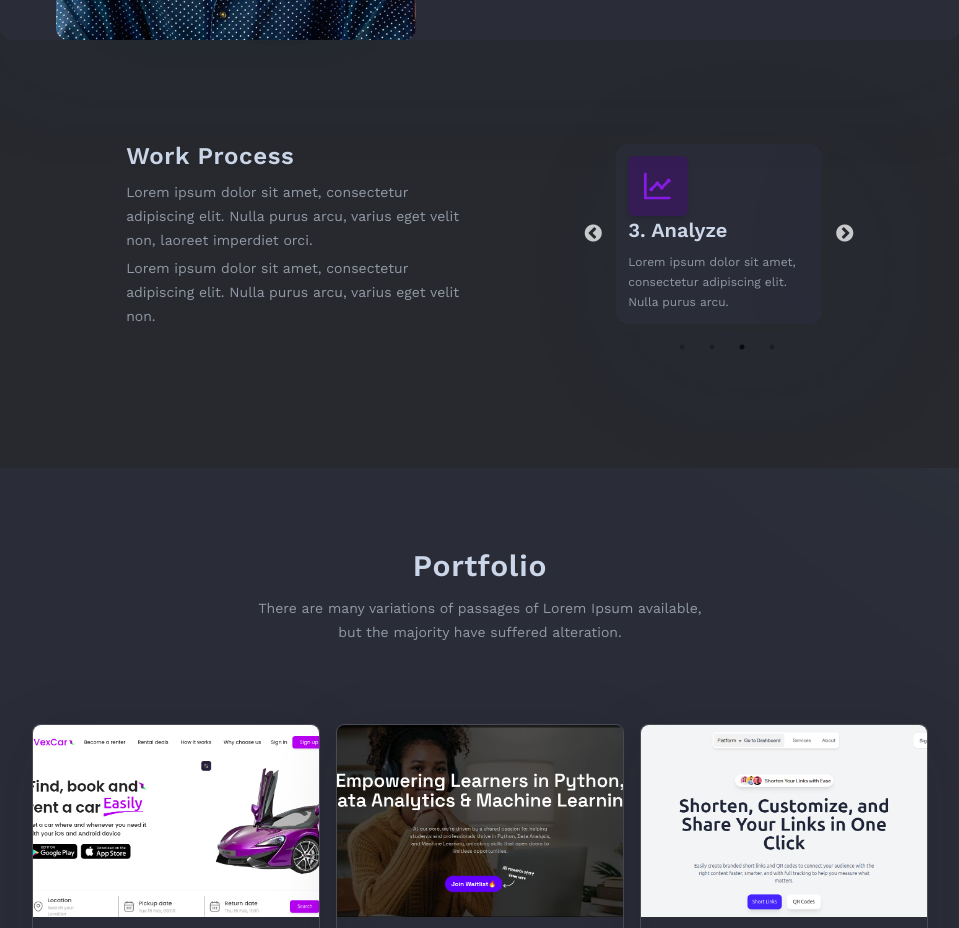
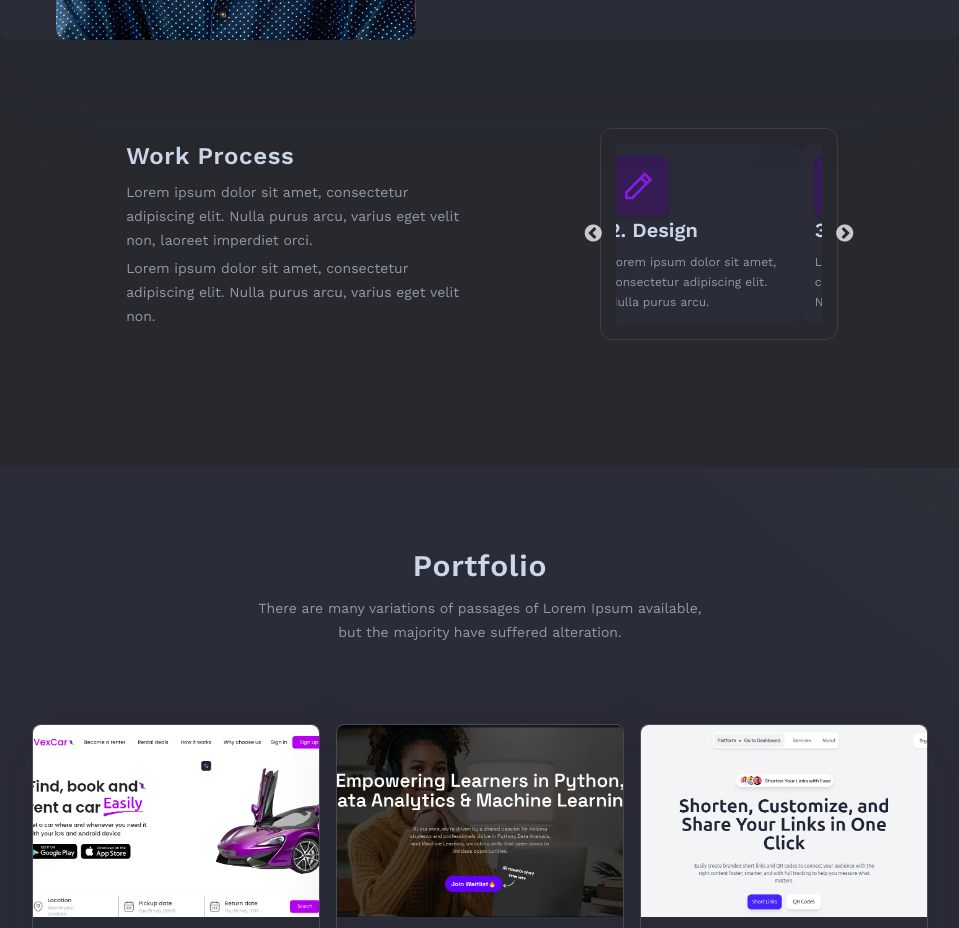
Before and after one commit to Ife-Banks/Portfolio-Trial, a React (Vite) app: page / in a window 1280 px wide. Shown: the part 1260-2188 px from the top of the page, without its empty margins (160-1119 px from the left). Built offline with nearby package versions, Linux system fonts and the light colour scheme.

Commit message:
Worked on the carousel

```diff
--- a/src/components/Work.jsx
+++ b/src/components/Work.jsx
@@ -6,12 +6,13 @@ import Slider from "react-slick";
 const Work = () => {
 
     const settings = {
-    dots: true,
+    dots: false,
     infinite: true,
+
     slidesToShow: 1,
     slidesToScroll: 1,
     autoplay: true,
-    autoplaySpeed: 2000,
+    autoplaySpeed:3000,
     pauseOnHover: true
   };
 
@@ -40,24 +41,36 @@ const Work = () => {
         }
     };
 
-    const cardVariants = {
-        hidden: { scale: 0.95, opacity: 0 },
+
+const sliderVariants = {
+  hidden: { opacity: 0 },
   visible: {
-            scale: 1,
     opacity: 1,
     transition: {
-                type: "spring",
-                stiffness: 100,
-                damping: 10
+      staggerChildren: 0.1
+    }
+  }
+};
+
+const cardVariants = {
+  hidden: { y: 20, opacity: 0 },
+  visible: {
+    y: 0,
+    opacity: 1,
+    transition: {
+      duration: 0.5
     }
   },
   hover: {
-            y: -5,
-            boxShadow: "0 10px 25px rgba(135, 27, 230, 0.2)",
-            transition: { type: "spring", stiffness: 300 }
+    scale: 1.03,
+    boxShadow: "32px 32px 124px 0 rgba(43,56,76,0.1)",
+    zIndex: 20,
+    transition: {
+      duration: 0.3,
+      ease: "easeOut"
+    }
   }
 };
-
     return (
          <motion.div
             className='relative bg-[#27292F] flex justify-center gap-15 py-30 lg:pt-50 z-1 px-4 lg:px-0 '
@@ -88,9 +101,15 @@ const Work = () => {
                 </motion.main>
 
                 {/* Cards Grid */}
-                <div className="slider w-[55%] lg:w-[27%] lg:h-max  p-2 bg-transparent" >
-                <Slider {...settings} className='slide w-auto h-auto flex p-2 overflow-visible relative justify-center items-center  lg:shadow-[32px_32px_124px_0_rgba(43,56,76,0.1)]'  variants={cardVariants}
-                                    whileHover="hover">
+                <div className="slider w-[55%] lg:w-[27%] lg:h-max p-2 bg-transparent relative">
+  {/* Blur border effect */}
+  <div className="absolute inset-0 rounded-xl border border-white/10 backdrop-blur-sm pointer-events-none" />
+
+  <Slider
+    {...settings}
+    className='slide w-auto h-auto flex p-2 overflow-visible relative justify-center items-center'
+    variants={sliderVariants}
+  >
     {/* Research Card */}
    <motion.div
                                     className=' p-4 lg:p-3 flex flex-col items-start gap-3 rounded-xl bg-[#2A2C38] shadow-lg lg:shadow-[32px_32px_124px_0_rgba(43,56,76,0.1)] main-border'
@@ -171,6 +190,8 @@ const Work = () => {
                                         </p>
                                     </div>
                                 </motion.div>
+
+    {/* Other cards with same structure */}
   </Slider>
                 </div>
             </div>
```
Lines whose indentation alone changed are shown as unchanged.
